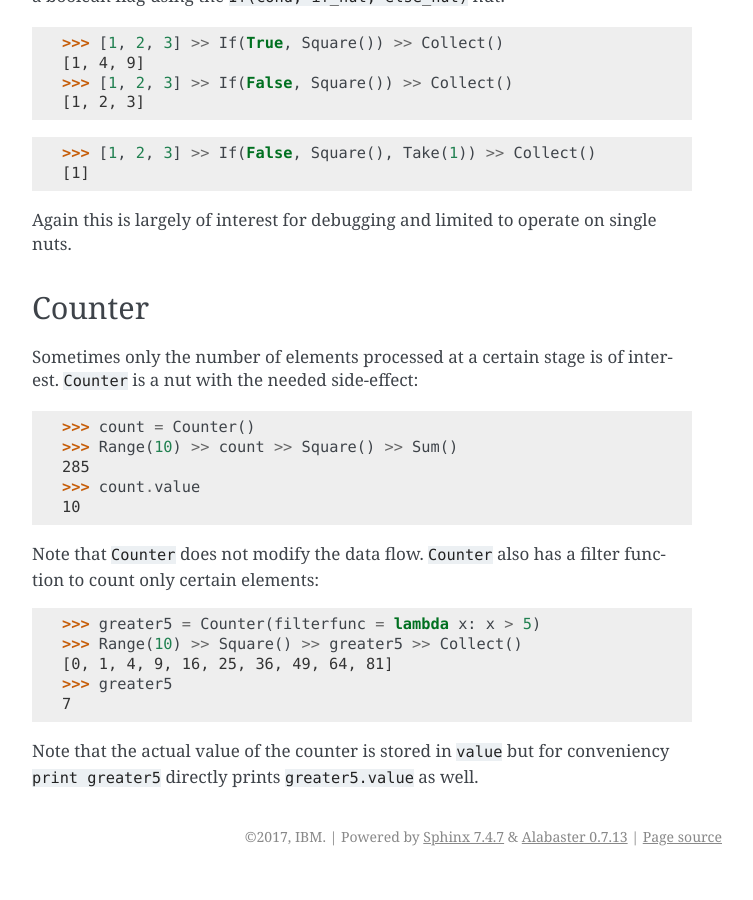
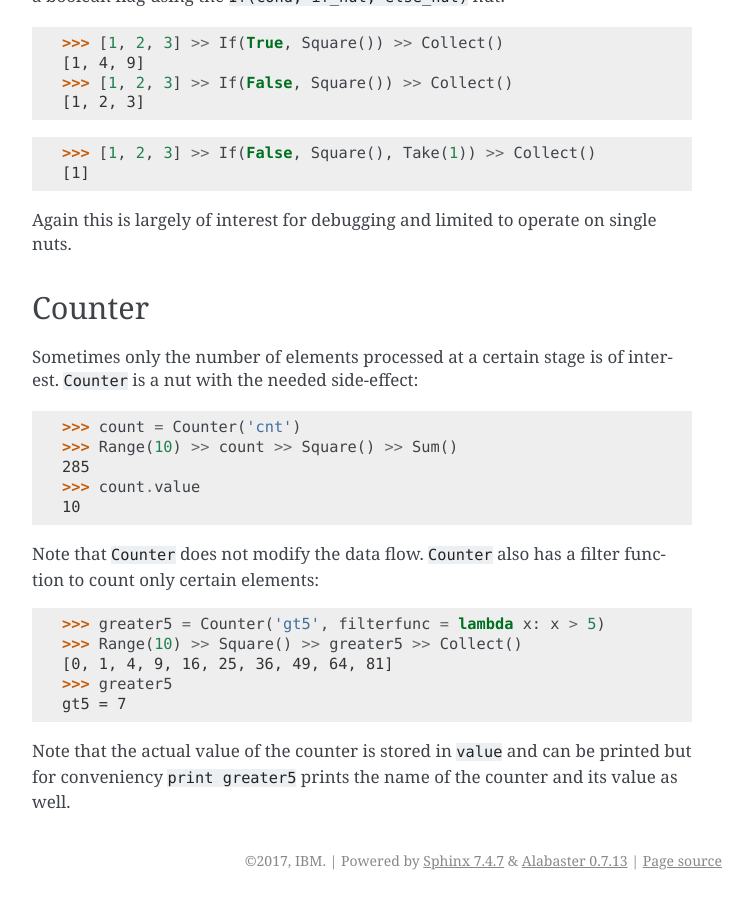
Before and after one commit to maet3608/nuts-flow, a Sphinx documentation site: the page built from sphinx/source/tutorial/debugging.rst, in a window 1280 px wide and 900 px high, scrolled down 2465 px. Shown: the whole window, without its empty margins (388-1141 px from the left). Built offline with Sphinx 7.4.7, drawn with Linux system fonts in a browser that asks for light colours; formulas are drawn with MathJax 3; before the commit the page ends 3341 px from its top, so only the background shows below that.

Commit message:
Counters now have a name

```diff
--- a/sphinx/source/tutorial/debugging.rst
+++ b/sphinx/source/tutorial/debugging.rst
@@ -130,7 +130,7 @@ Counter
 Sometimes only the number of elements processed at a certain stage
 is of interest. ``Counter`` is a nut with the needed side-effect:
 
-  >>> count = Counter()
+  >>> count = Counter('cnt')
   >>> Range(10) >> count >> Square() >> Sum()
   285
   >>> count.value
@@ -139,12 +139,12 @@ is of interest. ``Counter`` is a nut with the needed side-effect:
 Note that ``Counter`` does not modify the data flow. ``Counter`` also
 has a filter function to count only certain elements:
 
-  >>> greater5 = Counter(filterfunc = lambda x: x > 5)
+  >>> greater5 = Counter('gt5', filterfunc = lambda x: x > 5)
   >>> Range(10) >> Square() >> greater5 >> Collect()
   [0, 1, 4, 9, 16, 25, 36, 49, 64, 81]
   >>> greater5
-  7
+  gt5 = 7
 
-Note that the actual value of the counter is stored in ``value`` but
-for conveniency ``print greater5`` directly prints ``greater5.value``
-as well.
+Note that the actual value of the counter is stored in ``value`` and can
+be printed but for conveniency ``print greater5`` prints the name of the
+counter and its value as well.
```
Also changed, not shown: 2 other files.
